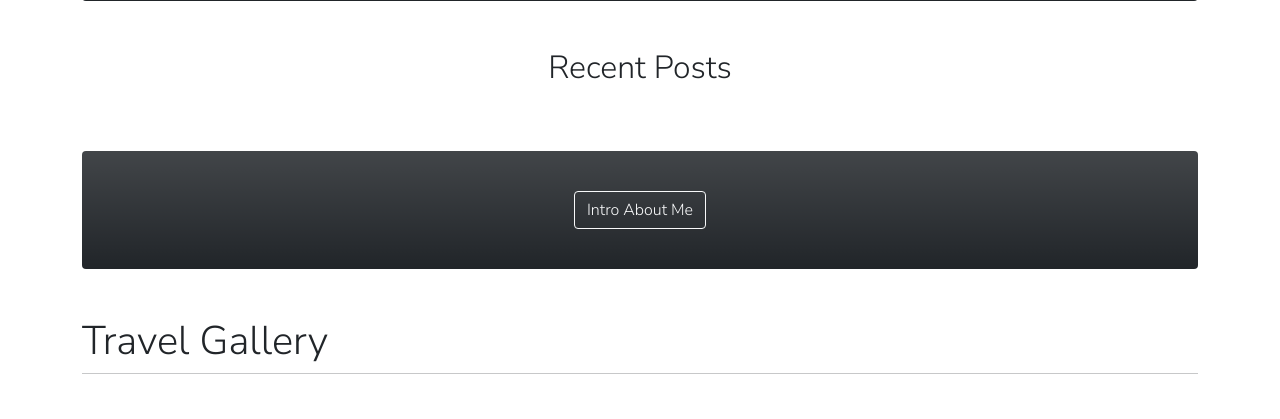
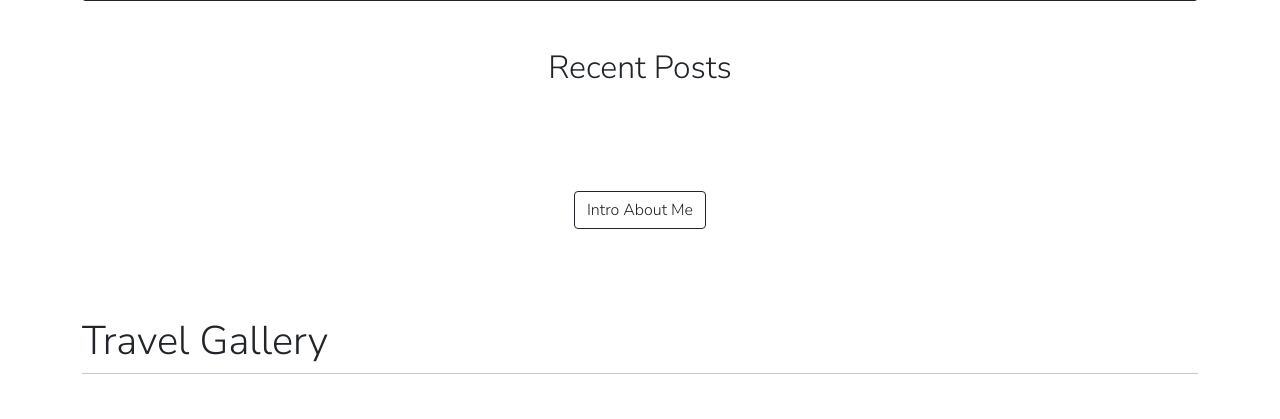
Before and after one commit to StanislavDitsan/Guided, a Django app: page / in a window 1280 px wide. Shown: the part 871-1290 px from the top of the page. Run offline with Django 3.2, Linux system fonts and the light colour scheme; data that the repository does not hold is empty; some libraries are stand-ins or nearby versions.

Commit message:
Removed black background from intro about me

```diff
--- a/templates/home.html
+++ b/templates/home.html
@@ -100,9 +100,9 @@
 <!-- Intro About Me -->
 <div class="container mb-5 mt-5 text-center">
     <div class="col mt-4">
-        <div class="p-4 bg-dark bg-gradient text-white rounded">
+        <div class="p-4">
             <p>
-                <a class="btn btn-outline-light mt-3" data-bs-toggle="collapse" href="#collapseExample" type="button"
+                <a class="btn btn-outline-dark mt-3" data-bs-toggle="collapse" href="#collapseExample" type="button"
                     aria-expanded="false" aria-controls="collapseExample">
                     Intro About Me
                 </a>
```
